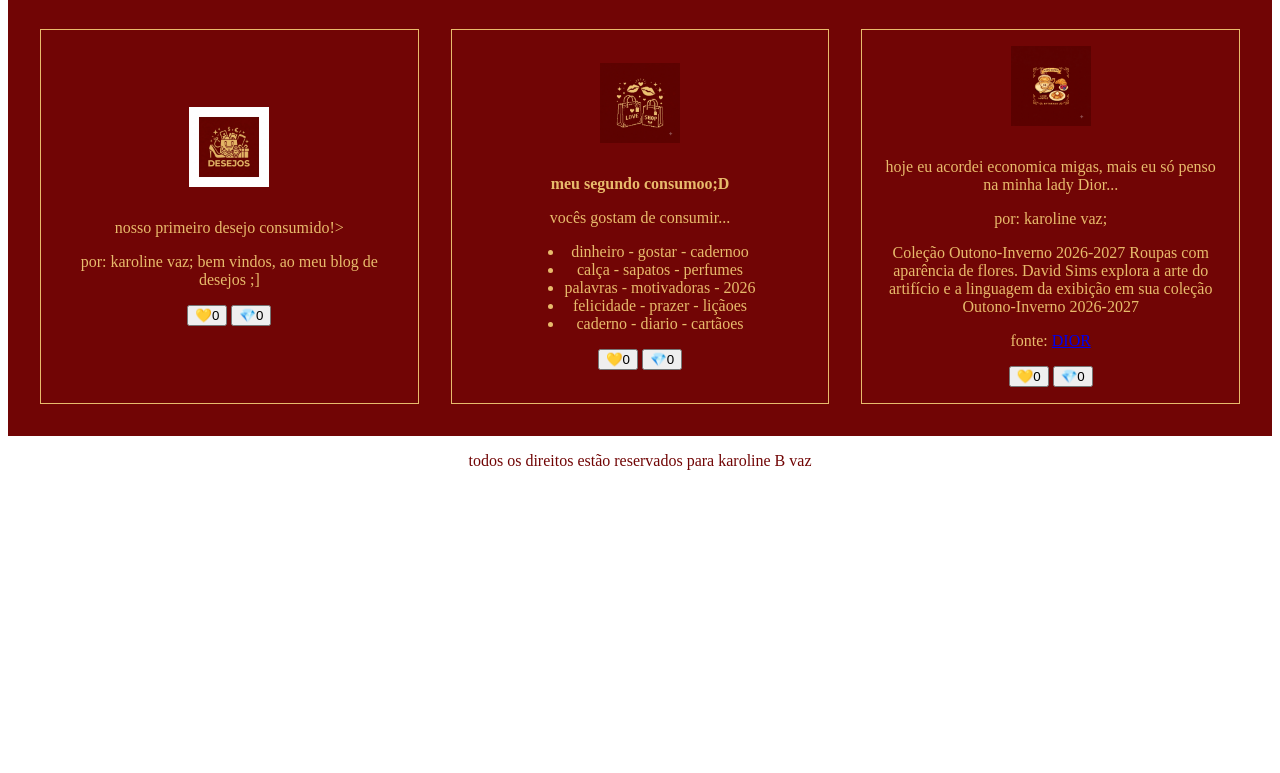
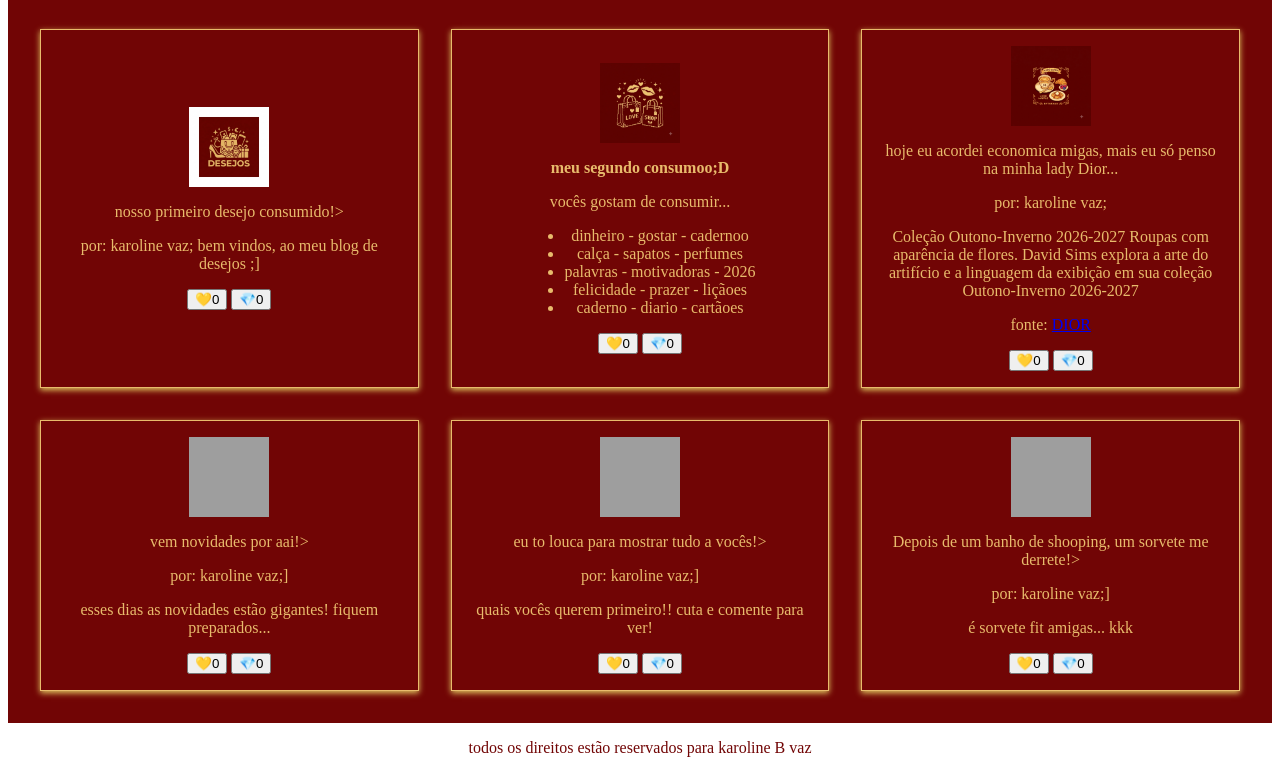
Before and after one commit to vazkaroline-rgb/alura-aprimorando-interfase-digital-pt2-karoline, a plain HTML site: page index.html in a window 1280 px wide. Shown: the part 157-930 px from the top of the page. Before the commit the page ends 800 px from the top, so only its background shows below. Drawn offline with Linux system fonts and the light colour scheme; grey boxes are pictures that could not be loaded.

Commit message:
Add files via upload

```diff
--- a/index.html
+++ b/index.html
@@ -57,6 +57,40 @@ linguagem da exibição em sua coleção Outono-Inverno 2026-2027</p>
                 <button>💎<span>0</span></button>
             </div>
         </article>
+        <article>
+            <img src="quarta.png">
+            <div>
+
+                <p class= "artigo-autor"></p>vem novidades por aai!></p>
+                <p>por: karoline vaz;]</p>
+                <p>esses dias as novidades estão gigantes! fiquem preparados... </p>
+                <button>💛<span>0</span></button>
+                <button>💎<span>0</span></button>
+            </div>
+        </article>
+<article>
+            <img src="quinto.png">
+            <div>
+
+                <p class= "artigo-autor"></p> eu to louca para mostrar tudo a vocês!></p>
+                <p>por: karoline vaz;]</p>
+                <p>quais vocês querem primeiro!! cuta e comente para ver! </p>
+                <button>💛<span>0</span></button>
+                <button>💎<span>0</span></button>
+            </div>
+        </article>
+<article>
+            <img src="sexta.png">
+            <div>
+
+                <p class= "artigo-autor"></p>Depois de um banho de shooping, um sorvete me derrete!></p>
+                <p>por: karoline vaz;]</p>
+                <p>é sorvete fit amigas... kkk </p>
+                <button>💛<span>0</span></button>
+                <button>💎<span>0</span></button>
+            </div>
+        </article>
+
     </main>
     <footer>
         <p class="direitos">todos os direitos estão reservados para karoline B vaz</p>
--- a/style.css
+++ b/style.css
@@ -24,10 +24,11 @@ header{
        text-align: center;
        justify-content: center;
        border: 1px solid rgb(232, 187, 108);
+        padding: 16px;
+       box-sizing: border-box;
+       box-shadow: 0 2px 6px rgb(227, 203, 97);
+       width: calc(33.333% - 32px);
        margin: 16px;
-       gap: 16px;
-       padding: 16px;
-       flex: 1 1 25%;
         }
         img{
          width: 80px;
```
Also changed, not shown: 4 other files.
